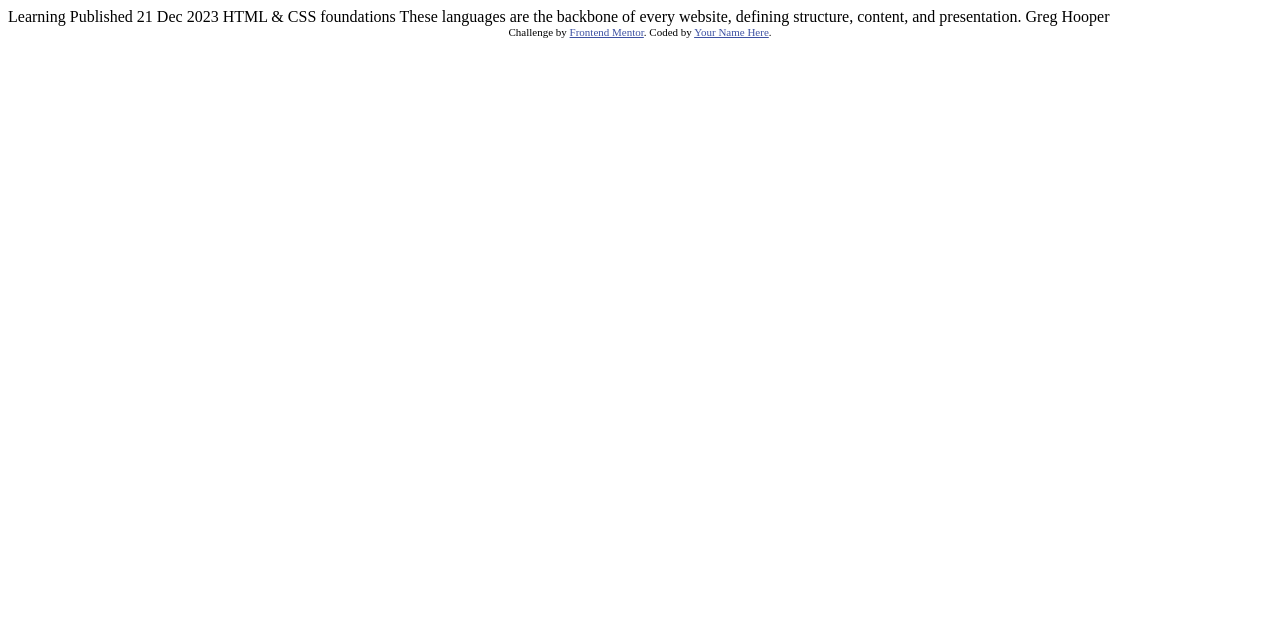
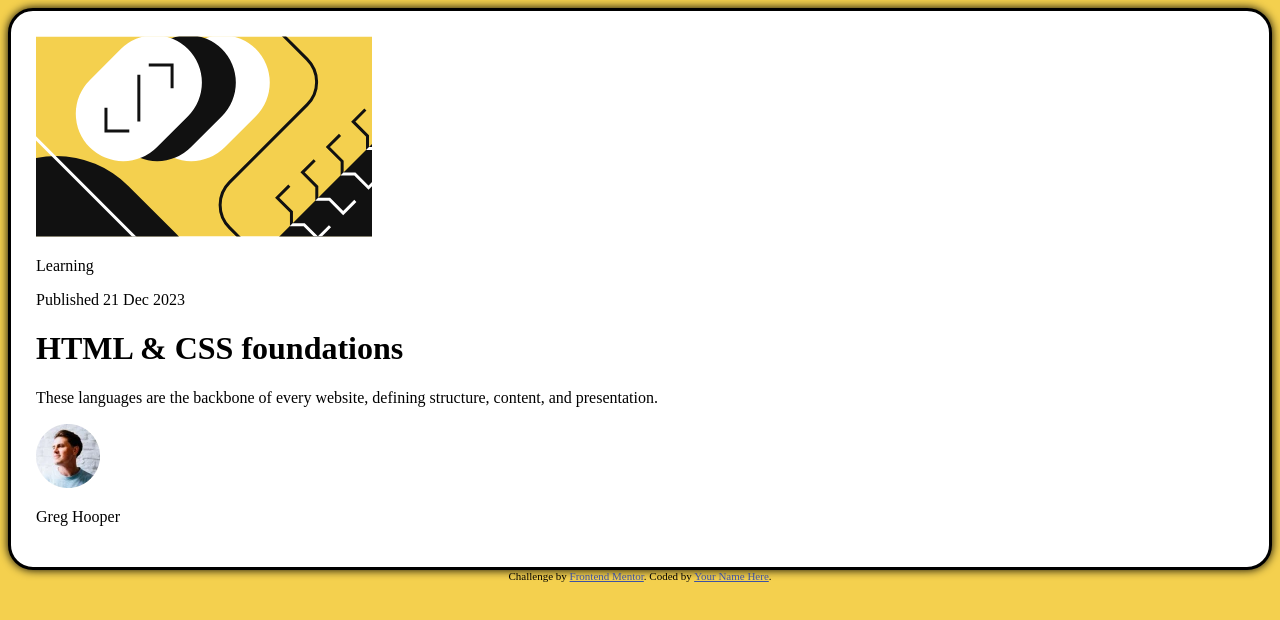
Before and after one commit to lbernal713/Simple-Blog-Card, a plain HTML site: page index.html in a window 1280 px wide. Drawn offline with Linux system fonts and the light colour scheme.

Commit message:
Creating containers and started styling

```diff
--- a/index.html
+++ b/index.html
@@ -7,24 +7,52 @@
   <link rel="icon" type="image/png" sizes="32x32" href="./assets/images/favicon-32x32.png">
 
   <title>Frontend Mentor | Blog preview card</title>
+  <!-- <link href="https://cdn.jsdelivr.net/npm/bootstrap@5.3.6/dist/css/bootstrap.min.css" rel="stylesheet" integrity="sha384-4Q6Gf2aSP4eDXB8Miphtr37CMZZQ5oXLH2yaXMJ2w8e2ZtHTl7GptT4jmndRuHDT" crossorigin="anonymous"> -->
 
   <!-- Feel free to remove these styles or customise in your own stylesheet 👍 -->
   <style>
     .attribution { font-size: 11px; text-align: center; }
     .attribution a { color: hsl(228, 45%, 44%); }
   </style>
+  <link href="./styles.css" rel="stylesheet" />
 </head>
-<body>
+<div>
+  <!-- <script src="https://cdn.jsdelivr.net/npm/@popperjs/core@2.11.8/dist/umd/popper.min.js" integrity="sha384-I7E8VVD/ismYTF4hNIPjVp/Zjvgyol6VFvRkX/vR+Vc4jQkC+hVqc2pM8ODewa9r" crossorigin="anonymous"></script> -->
+  <!-- <script src="https://cdn.jsdelivr.net/npm/bootstrap@5.3.6/dist/js/bootstrap.min.js" integrity="sha384-RuyvpeZCxMJCqVUGFI0Do1mQrods/hhxYlcVfGPOfQtPJh0JCw12tUAZ/Mv10S7D" crossorigin="anonymous"></script> -->
+  <div class = "main-page">
+    <div class = "main-container">
+      <div class = "image-container">
+        <img src = "./assets/images/illustration-article.svg" class = "image">
+      </div>
+      <div class = "category-container">
+        <p class = "category">Learning</p>
+      </div>
+      <div class = "date-published">
+        <p class = "date-published">Published 21 Dec 2023</p>
+      </div>
+      <div class = "card-title">
+        <h1>HTML & CSS foundations</h1>
+      </div>
+      <div class = "card-text">
+        <p class="card-text">These languages are the backbone of every website, defining structure, content, and presentation.</p>
 
-  Learning
+      </div>
+      <div class = "author-container">
+        <div class = "author-pic">
+        <img src="./assets/images/image-avatar.webp" class="author-pic">
+        </div>
+        <div class = "author-name">
+          <p class="author-name">Greg Hooper</p>
+        </div>
+      </div>
+    </div>
+  </div>
 
-  Published 21 Dec 2023
 
-  HTML & CSS foundations
 
-  These languages are the backbone of every website, defining structure, content, and presentation.
 
-  Greg Hooper
+
+
 
   <div class="attribution">
     Challenge by <a href="https://www.frontendmentor.io?ref=challenge" target="_blank">Frontend Mentor</a>.
--- /dev/null
+++ b/styles.css
@@ -0,0 +1,10 @@
+body{
+    background-color: hsl(47, 88%, 63%);
+}
+.main-container{
+    background-color: white;
+    border-radius: 25px;
+    padding: 25px;
+    box-shadow: 0 0 10px rgb(0, 0, 0);
+    border: 3px solid rgb(0, 0, 0);
+}
```
